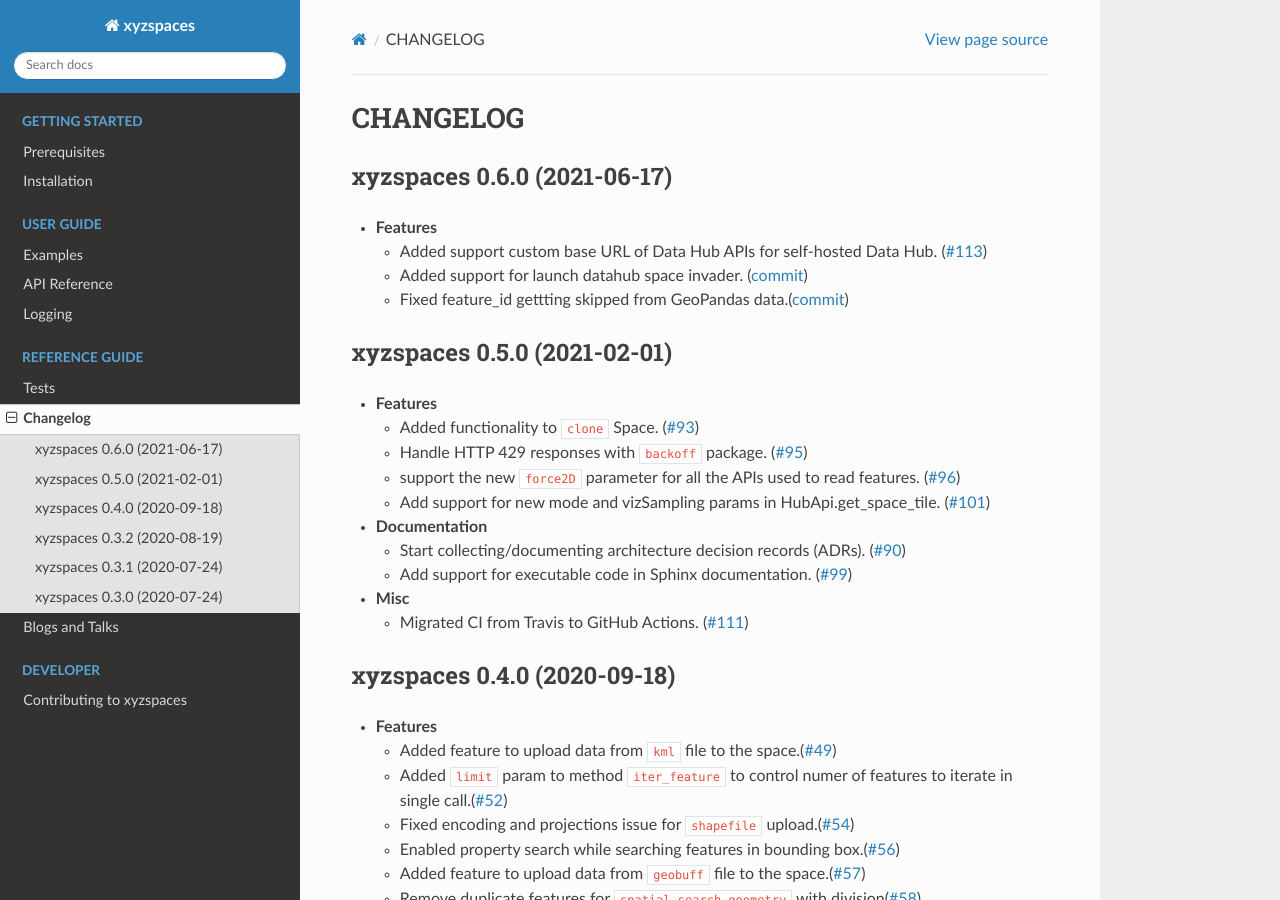
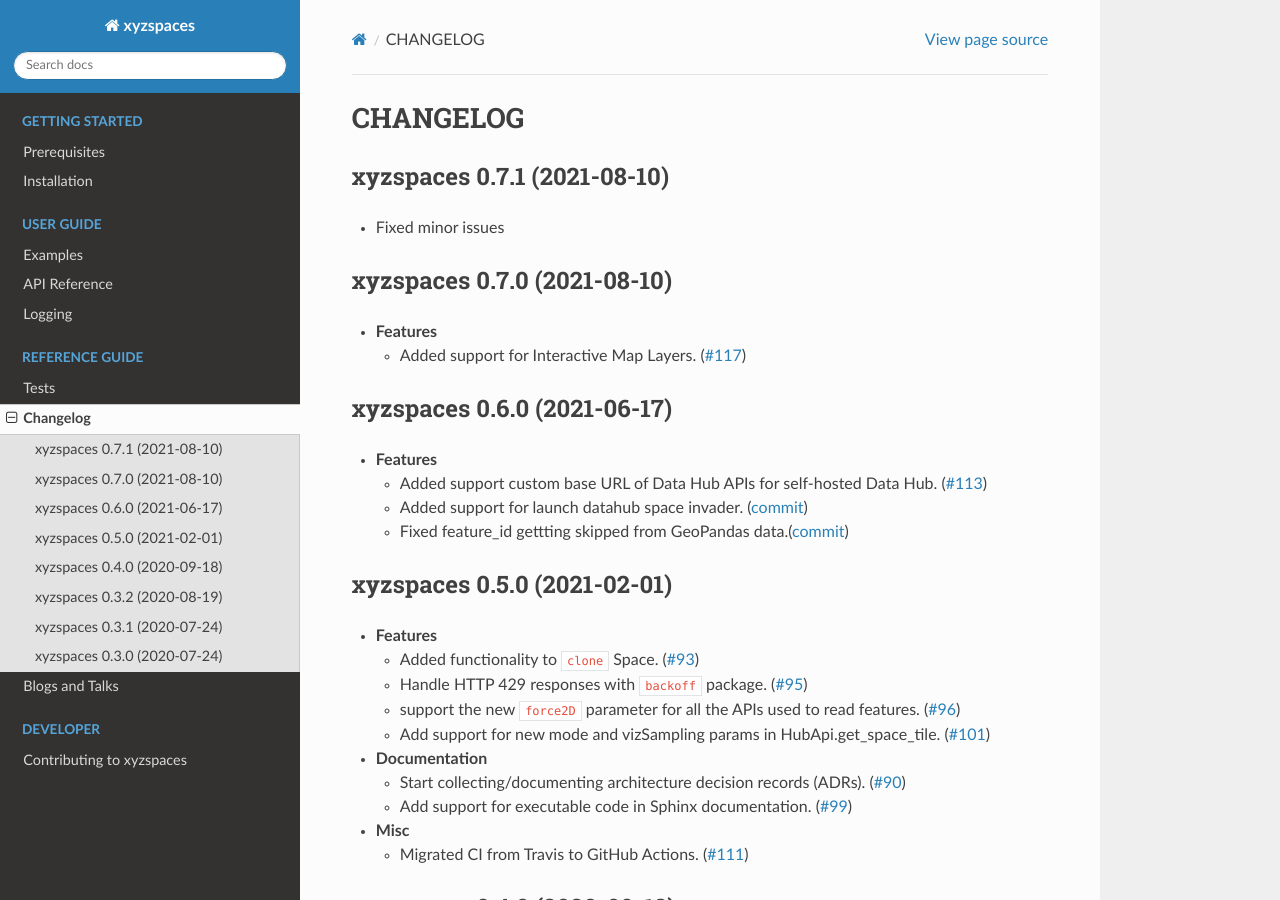
Before and after one commit to heremaps/xyz-spaces-python, a Sphinx documentation site: the page built from docs/source/changelog.rst, in a window 1280 px wide and 900 px high. Built offline with Sphinx 7.4.7 and the Read the Docs theme 2.0.0, drawn with Linux system fonts in a browser that asks for light colours.

Commit message:
updated changelog
Signed-off-by: Kharude, Sachin <sachin.kharude@here.com>

```diff
--- a/docs/source/changelog.rst
+++ b/docs/source/changelog.rst
@@ -1,5 +1,17 @@
 CHANGELOG
 =========
+
+xyzspaces 0.7.1 (2021-08-10)
+----------------------------
+* Fixed minor issues
+
+xyzspaces 0.7.0 (2021-08-10)
+----------------------------
+
+* **Features**
+
+  * Added support for Interactive Map Layers. (`#117 <https://github.com/heremaps/xyz-spaces-python/pull/117>`_)
+
 
 xyzspaces 0.6.0 (2021-06-17)
 ----------------------------
--- a/requirements.txt
+++ b/requirements.txt
@@ -7,4 +7,4 @@
 geobuf
 ijson==3.1.1
 pyhocon
-requests_oauthlib
+requests-oauthlib
```
Also changed, not shown: CHANGELOG.md (+4 -0 lines), .codecov.yml.
